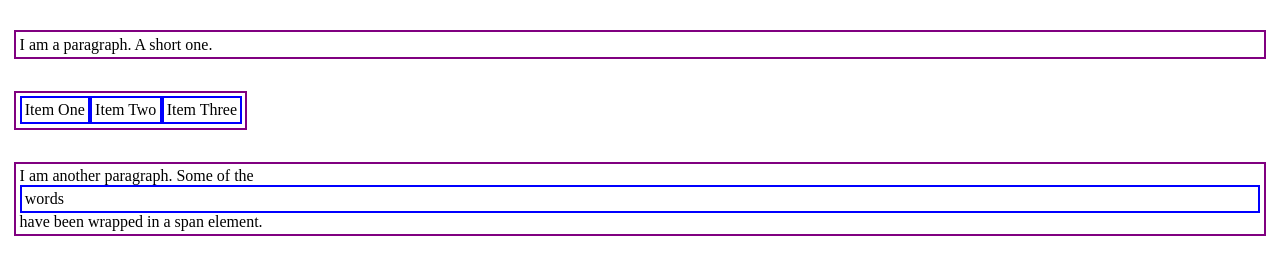
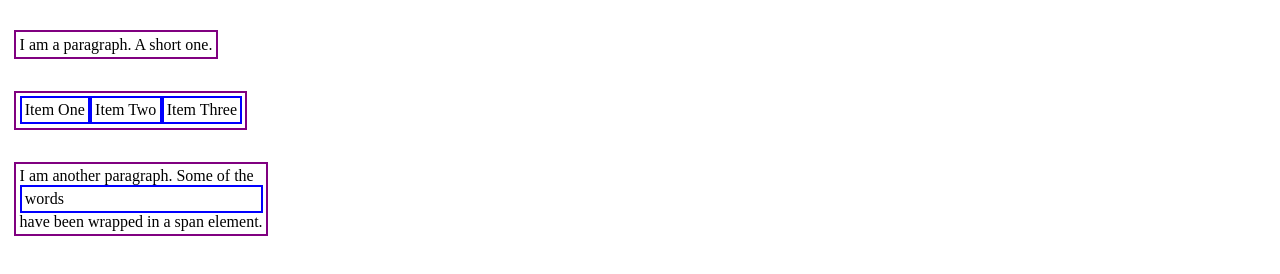
Before and after one commit to SalFragoso/MDNBoxModel, a plain HTML site: page index.html in a window 1280 px wide. Drawn offline with Linux system fonts and the light colour scheme.

Commit message:
changed fit type to fit-content

```diff
--- a/styles.css
+++ b/styles.css
@@ -29,3 +29,7 @@ li{
 p{
     border: 2px solid purple;
 }
+
+p, ul{
+    width: fit-content;
+}
```
Also changed, not shown: index.html (+0 -1 lines).
